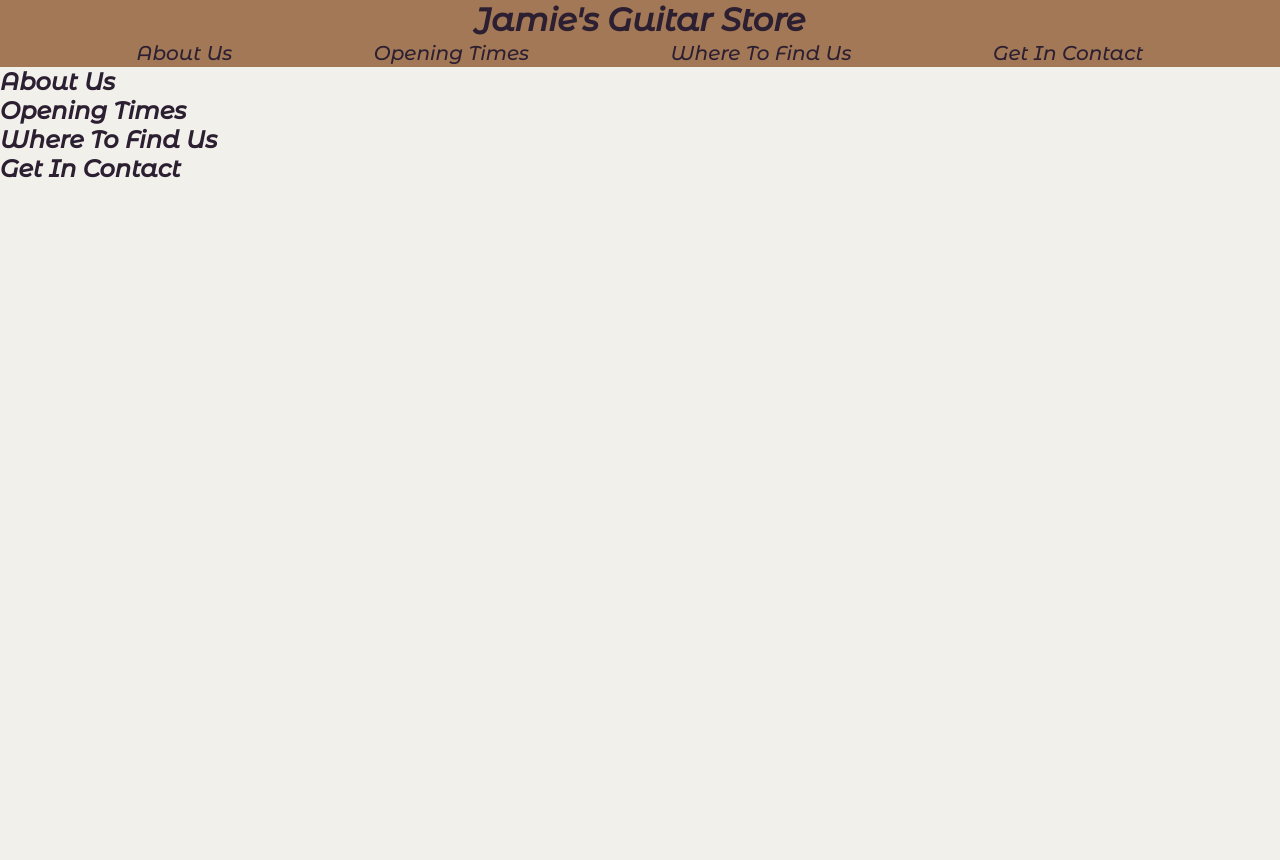
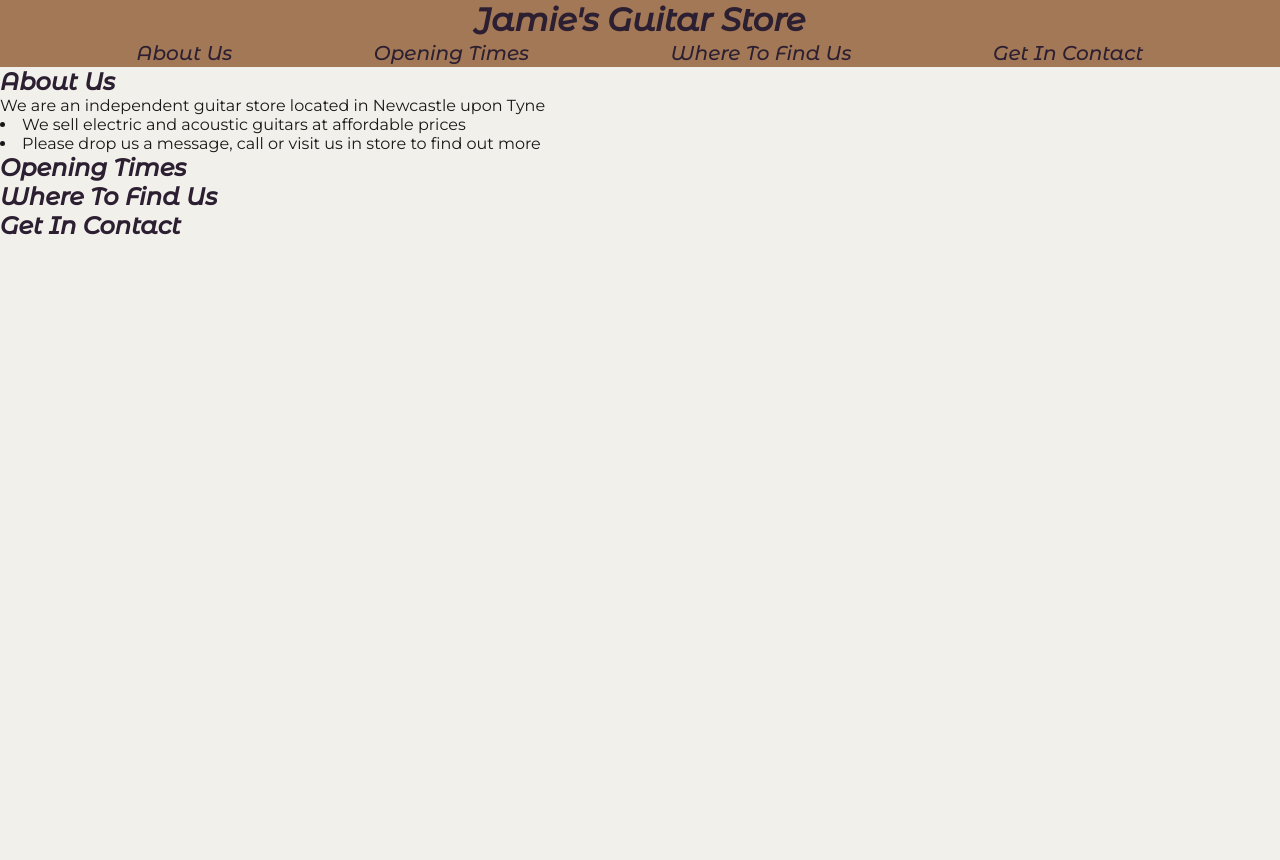
Before and after one commit to Jamie-S2000/CI-project-1, a plain HTML site: page index.html in a window 1280 px wide. Shown: the top 860 px of the page. Drawn offline with Linux system fonts and the light colour scheme.

Commit message:
adds text to about us

```diff
--- a/index.html
+++ b/index.html
@@ -24,6 +24,11 @@
     <main>
         <section id="about-us">
             <h2>About us</h2>
+            <ul>
+                <li>We are an independent guitar store located in Newcastle upon Tyne</ul>
+                <li>We sell electric and acoustic guitars at affordable prices</li>
+                <li>Please drop us a message, call or visit us in store to find out more</li>
+            </ul>
         </section>
         <section id="opening-times">
             <h2>Opening Times</h2>
```
